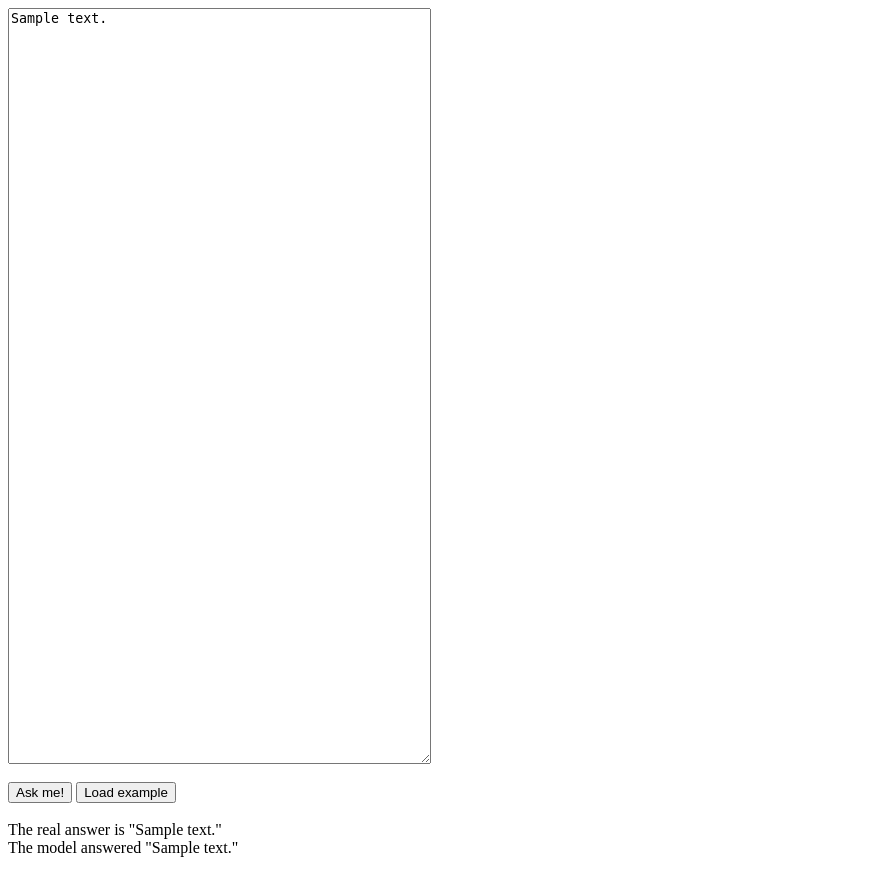
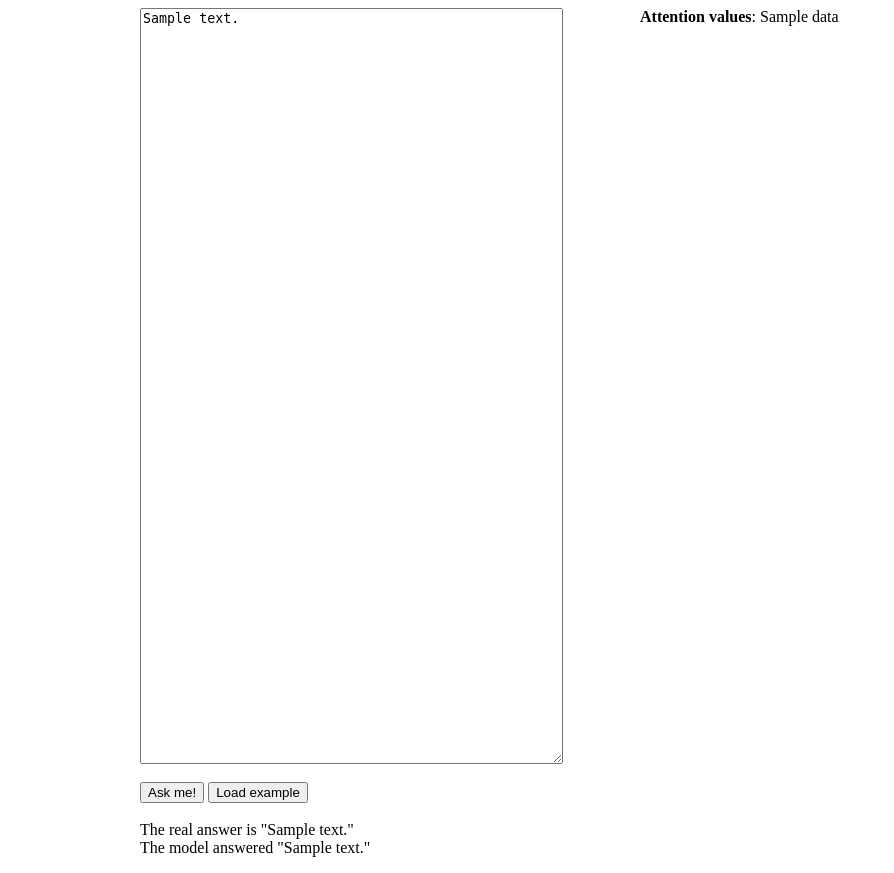
Before and after one commit to Akiiino/Ask-Me-Anything, a Flask app: template DMN/templates/form.html in a window 1280 px wide. Shown: the whole page, without its empty margins (0-894 px from the left). Run offline with Flask 2, Linux system fonts and the light colour scheme; the template is opened without the code that fills it: most values are stand-ins (such as "Sample title", 1, 10 or a date in 2020); parts of the project's set-up code (start-up, migrations or seed data) failed here and were passed over.

Commit message:
Add attention visualisation
Implementation could certainly be improved...

```diff
--- a/DMN/evaluate.py
+++ b/DMN/evaluate.py
@@ -18,14 +18,14 @@ with open(config.vocab_file, "rb") as file:
     vocab, rev_vocab = pickle.load(file)
 
 m = MyModel(config)
-m.load(sys.argv[2])
+m.load(sys.argv[1])
 gen_wrap = m.generator_wrapper
 
 stats = []
 files = []
 
-for file in natsorted(os.listdir(config.babi_folder)):
-    test_gen = bAbIGen(os.path.join(config.babi_folder, file), config).generate_batches(config.batch_size, vocab, False)
+for file in natsorted(os.listdir(config.bAbI_folder)):
+    test_gen = bAbIGen(os.path.join(config.bAbI_folder, file), config).generate_batches(config.batch_size, vocab, False)
 
     score = m.model.evaluate_generator(
         gen_wrap(test_gen),
--- a/DMN/server.py
+++ b/DMN/server.py
@@ -3,6 +3,7 @@ from code.data import bAbIGen
 from code.model import MyModel
 import yaml
 import numpy as np
+import pandas as pd
 import pickle
 import sys
 from collections import namedtuple
@@ -28,22 +29,47 @@ class TaskGen():
             yield self.__textify(self.stories[story])
 
 
+def predict(text):
+    pred = m.predict_from_text(text, vocab, rev_vocab)
+
+    attns = (np.stack([p[0][-text.count("\n"):] for p in pred[1:]])[:, :, 0].T)
+
+    frame = pd.DataFrame(
+        [
+            [
+                '|style="background-color:#' +
+                hex(num)[2:].upper().zfill(2)+"0000" +
+                '"| !!' +
+                str((num/255).round(2)) +
+                "??"
+                for num in line
+            ] for line in (attns*255).astype('int')
+        ], index=text.split("\n")[:-1]
+    )
+
+    return pred[0], frame.to_html().replace(">|", " ").replace("|", ">").replace("!!", '<font color="#FFFFFF">').replace("??", "</font>").replace("\\r", "")
+
+
 @app.route('/', methods=['GET', 'POST'])
 def print_form():
     if request.method == 'POST':
         if "ask" in request.form:
+            answer, attentions = predict(request.form["fooput"].strip())
             return render_template(
                 'form.html',
-                answer=m.predict_from_text(request.form["fooput"], vocab, rev_vocab),
-                text=request.form["fooput"]
+                answer=answer[0],
+                text=request.form["fooput"].strip(),
+                data=attentions
             )
         elif "load" in request.form:
             story = next(story_gen)
+            answer, attentions = predict(story[0])
             return render_template(
                 'form.html',
                 text=story[0],
-                answer=m.predict_from_text(story[0], vocab, rev_vocab),
-                true_answer=story[1]
+                answer=answer[0],
+                true_answer=story[1],
+                data=attentions
             )
     if request.method == 'GET':
         return render_template('form.html')
@@ -58,7 +84,7 @@ if __name__ == '__main__':
     with open(config.vocab_file, "rb") as file:
         vocab, rev_vocab = pickle.load(file)
 
-    m = MyModel(config)
+    m = MyModel(config, True)
     m.load(sys.argv[1])
 
     story_gen = TaskGen(config).generate()
--- a/DMN/templates/form.html
+++ b/DMN/templates/form.html
@@ -1,3 +1,21 @@
+
+<style type="text/css">
+#wrap {
+   width:1000px;
+   margin:0 auto;
+}
+#left_col {
+   float:left;
+   width:500px;
+}
+#right_col {
+   float:right;
+   width:500px;
+}
+</style>
+
+<div id="wrap">
+    <div id="left_col">
 <form method="POST" action=".">
 <textarea rows="50" cols="50" name="fooput">
 {% if text %}{{ text }}{% endif %}
@@ -11,3 +29,10 @@
     The model answered "{{ answer }}"
 {% endif %}
 </form>
+    </div>
+    <div id="right_col">
+        <b>Attention values</b>:
+
+{{ data | safe}}
+    </div>
+</div>
```
Also changed, not shown: DMN/code/model.py (+12 -4 lines), README.md, interface.png (added).
